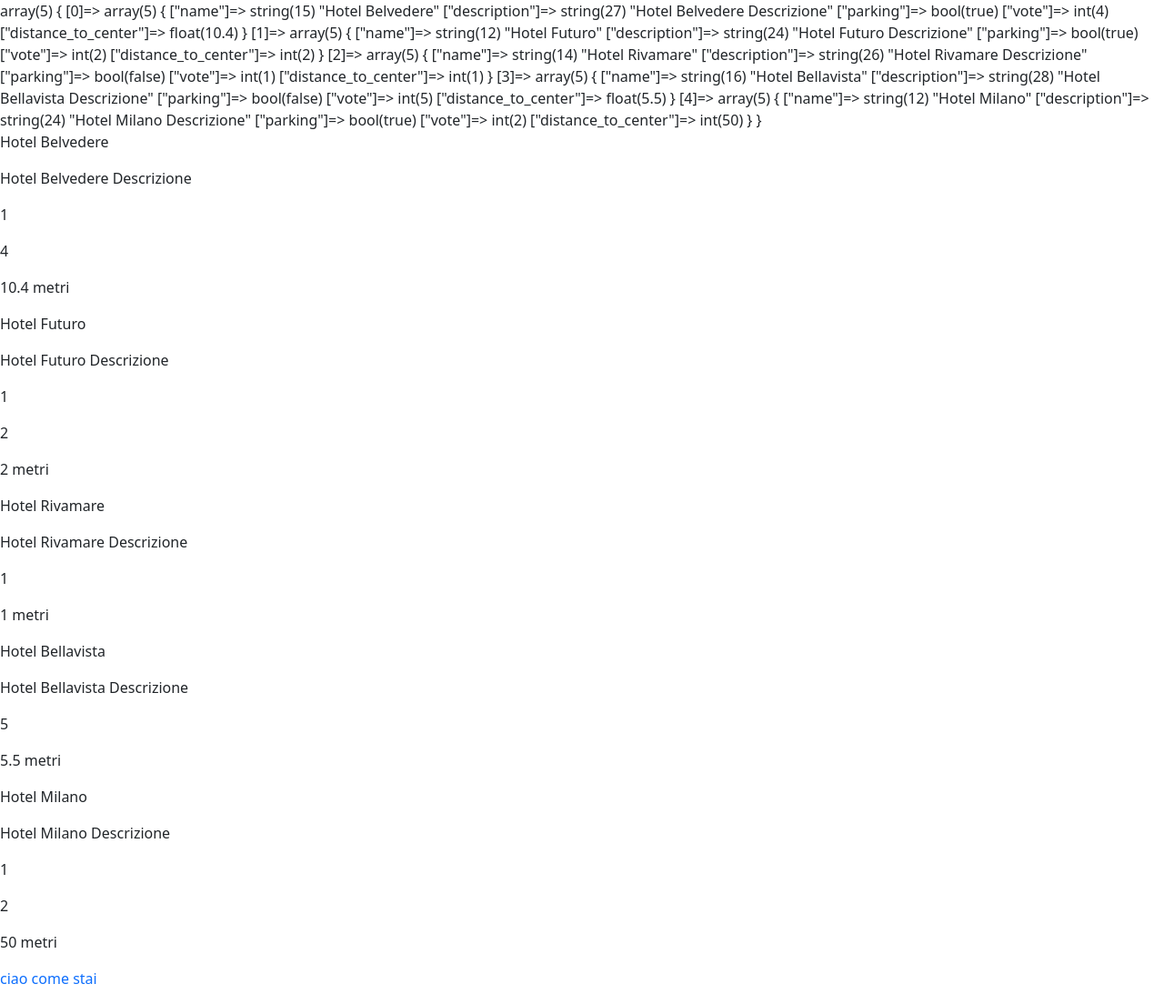
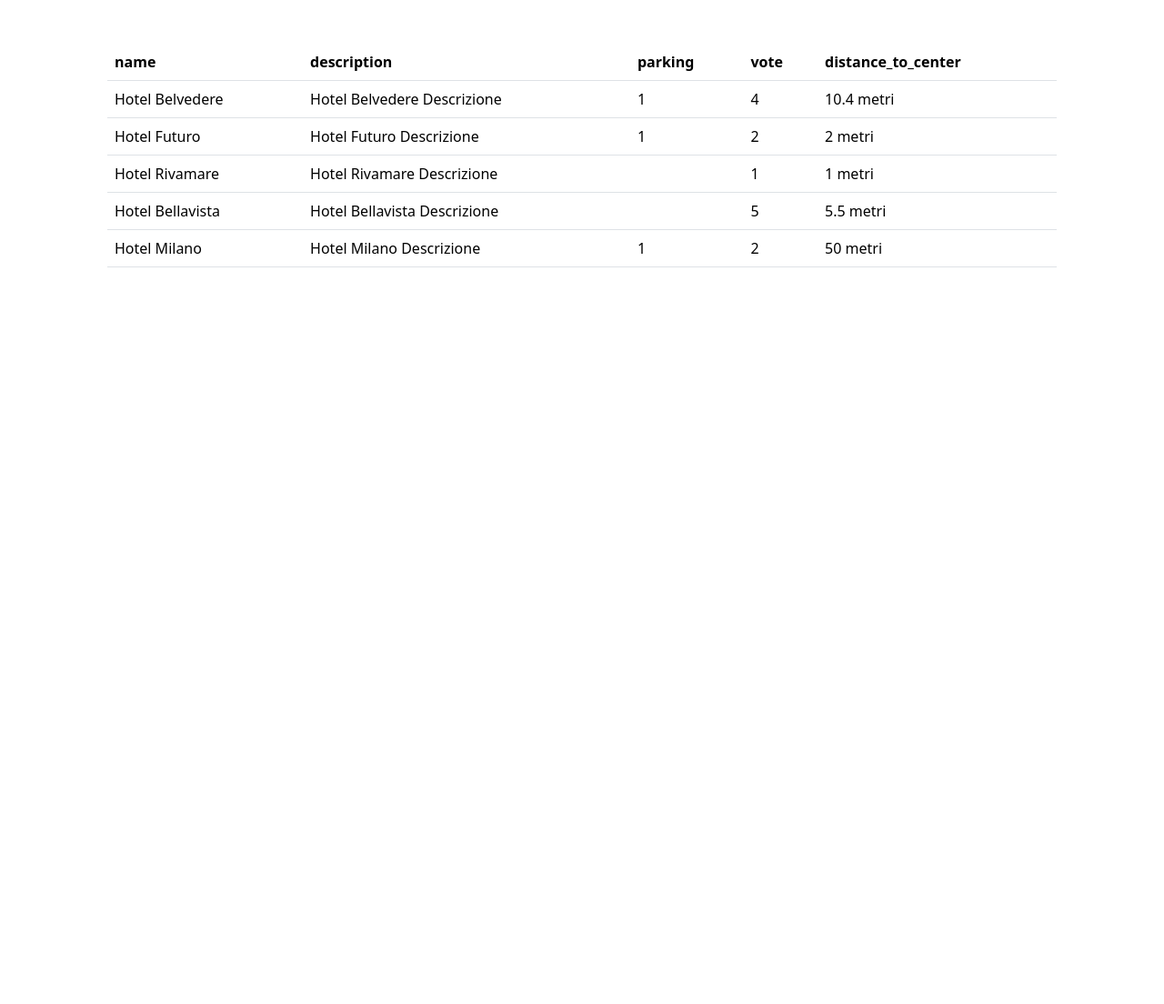
Before and after one commit to karimdib/php-hotel, a PHP site: page / in a window 1280 px wide. Shown: the whole page at 91% size. After the commit the page ends 294 px from the top, so only its background shows below. Run offline with PHP 8.4, Linux system fonts and the light colour scheme.

Commit message:
finish ex

```diff
--- a/index.php
+++ b/index.php
@@ -1,4 +1,5 @@
 <?php
+
 
 $hotels = [
 
@@ -40,19 +41,6 @@ $hotels = [
 
 ];
 
-var_dump($hotels);
-
-
-foreach($hotels as $hotel){
-    ?>
-    <p><?php echo $hotel['name'] ?></p>
-    <p><?php echo $hotel['description'] ?></p>
-    <p><?php echo $hotel['parking'] ?></p>
-    <p><?php echo $hotel['vote'] ?></p>
-    <p><?php echo $hotel['distance_to_center'] ?> metri</p>
-    <?php
-};
-
 ?>
 
 <!DOCTYPE html>
@@ -63,10 +51,52 @@ foreach($hotels as $hotel){
     <link href="https://cdn.jsdelivr.net/npm/bootstrap@5.3.2/dist/css/bootstrap.min.css" rel="stylesheet" integrity="sha384-T3c6CoIi6uLrA9TneNEoa7RxnatzjcDSCmG1MXxSR1GAsXEV/Dwwykc2MPK8M2HN" crossorigin="anonymous">
     <title>Hotels</title>
 </head>
-<body>
-    <div class="text-danger">
-        <p class="text-primary">ciao come stai </p>
-    </div>
+<body class="container-md p-5">
+
+
+<?php
+foreach($hotels as $hotel) {}
+ ?>
+
+<table class="table ">
+    <thead>
+        <tr>
+            <?php
+
+               foreach($hotel as $key =>$value){
+                    ?>
+                    <th><?php echo $key ?></th>
+                    <?php
+               };
+                ?>
+        </tr>
+    </thead>
+    <tbody>
+   <?php
+    foreach($hotels as $hotel){
+    ?>
+      <tr>
+        <td><?php echo $hotel['name'] ?></td>
+        <td><?php echo $hotel['description'] ?></td>
+        <td><?php echo $hotel['parking'] ?></td>
+        <td><?php echo $hotel['vote'] ?></td>
+        <td><?php echo $hotel['distance_to_center'] ?> metri</td>
+      </tr>
+    <?php
+};
+
+?>
+    </tbody>
+</table>
 
 </body>
 </html>
+
+
+<div class="d-none">
+      <p><?php echo $hotel['name'] ?></p>
+      <p><?php echo $hotel['description'] ?></p>
+      <p><?php echo $hotel['parking'] ?></p>
+      <p><?php echo $hotel['vote'] ?></p>
+      <p><?php echo $hotel['distance_to_center'] ?> metri</p>
+</div>
```
